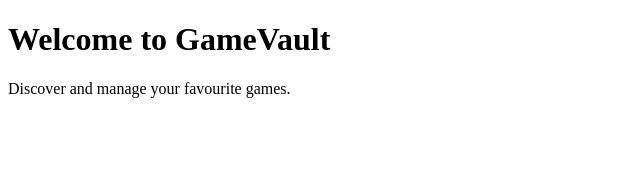
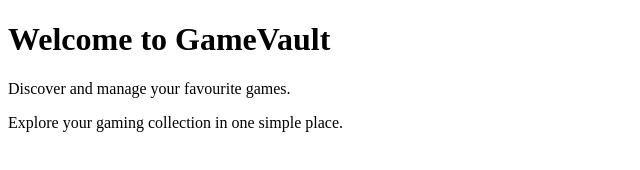
Before and after one commit to Varshini217/GameVault, a plain HTML site: page index.html in a window 1280 px wide. Shown: the whole page, without its empty margins (0-640 px from the left). Drawn offline with Linux system fonts and the light colour scheme.

Commit message:
Update home page content

```diff
--- a/index.html
+++ b/index.html
@@ -8,5 +8,6 @@
 <body>
     <h1>Welcome to GameVault</h1>
     <p>Discover and manage your favourite games.</p>
+    <p>Explore your gaming collection in one simple place.</p>
 </body>
 </html>
```
